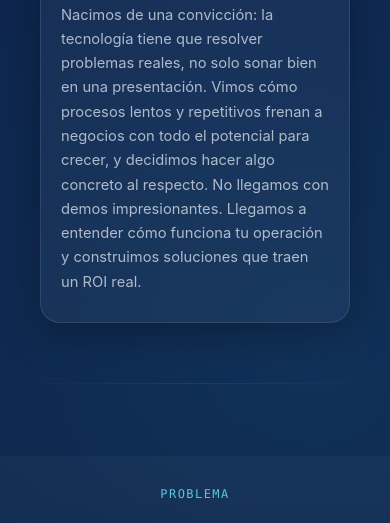
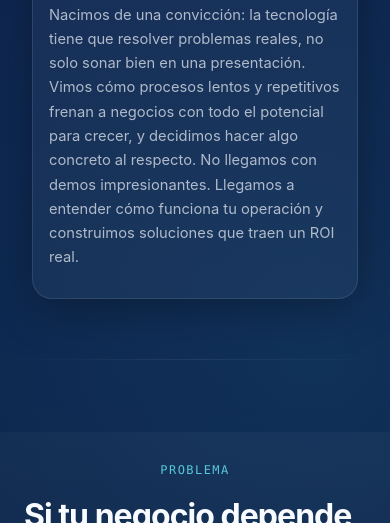
Before and after one commit to ajgaisolutions-ux/ajg-ai-solutions-landing, a website with bundled scripts: page index.html in a window 390 px wide. Shown: the part 953-1476 px from the top of the page. Built offline with nearby package versions, Linux system fonts and the light colour scheme; a web font is replaced by a local one.

Commit message:
fix: quienes somos — card aún más ancha en móvil

```diff
--- a/styles/02-layout.css
+++ b/styles/02-layout.css
@@ -347,11 +347,11 @@ nav a:hover { color: #fff; }
 /* ── Quiénes Somos: móvil ── */
 @media (max-width: 640px) {
   #quienes .inner {
-    padding-left: 1rem !important;
-    padding-right: 1rem !important;
+    padding-left: 0.5rem !important;
+    padding-right: 0.5rem !important;
   }
   #quienes .inner > div {
-    padding: 28px 20px !important;
+    padding: 28px 16px !important;
     border-radius: 20px !important;
   }
   #quienes p {
```
